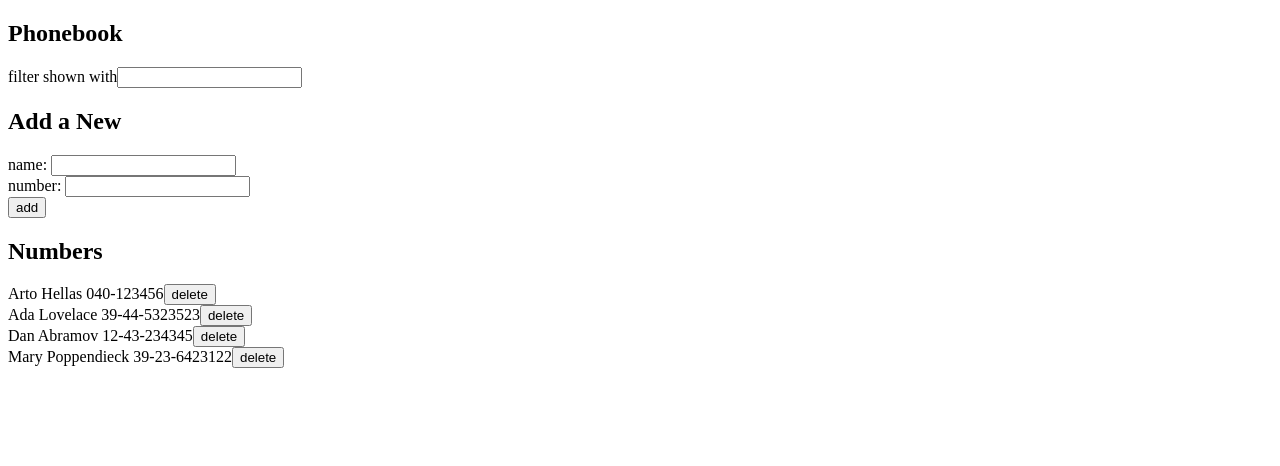
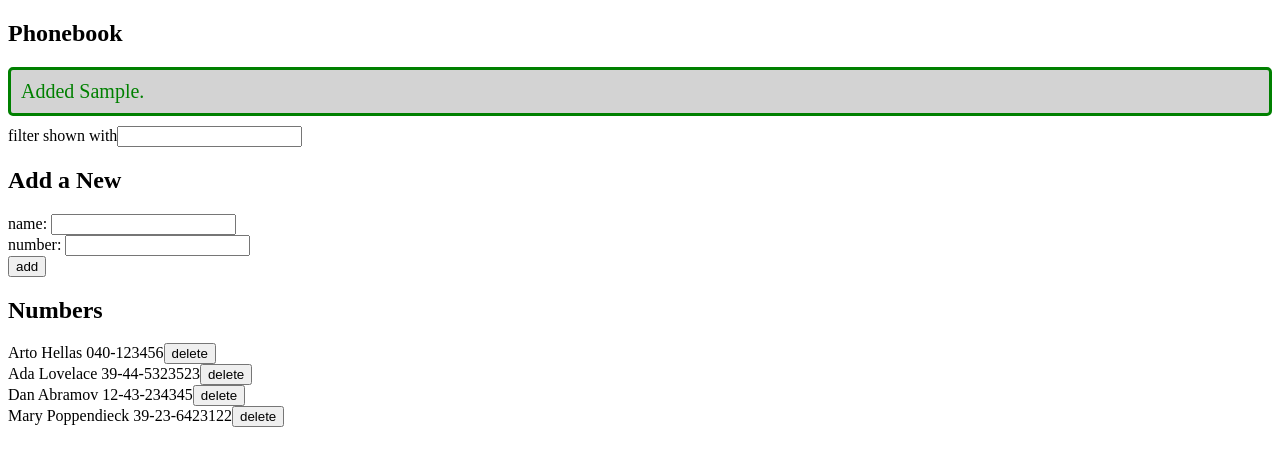
Before and after one commit to Antenni/fullstack, a React (Create React App) app in the folder part2/phonebook/: page / in a window 1280 px wide. Both pictures are taken after typing "Sample", "Sample" into the empty fields and a click on the button "add". Shown: the top 466 px of the page. Built offline with nearby package versions, Linux system fonts and the light colour scheme; no server answers; data requests are answered from the project's data file.

Commit message:
2.19 done

```diff
--- a/part2/phonebook/src/App.js
+++ b/part2/phonebook/src/App.js
@@ -3,6 +3,7 @@ import Filter from './Filter'
 import PersonForm from './PersonForm'
 import Persons from './Persons'
 import personService from './services/persons'
+import Notification from './Notification'
 
 const App = () => {
 
@@ -10,6 +11,7 @@ const App = () => {
   const [newName, setNewName] = useState('')
   const [newNumber, setNewNumber] = useState('')
   const [newSearch, setNewSearch] = useState('')
+  const [confirmMessage,setConfirmMessage] = useState(null)
 
   useEffect(() => {
     personService
@@ -70,7 +72,13 @@ const App = () => {
           setPersons(persons.map(person => person.id===responsedata.id?responsedata:person))
         })
       }
- }
+    }
+
+    setConfirmMessage(`Added ${newName}.`)
+    setTimeout(() => {
+      setConfirmMessage(null)
+    },5000)
+
     setNewName('')
     setNewNumber('')
     }
@@ -78,6 +86,7 @@ const App = () => {
     return (
       <div>
         <h2>Phonebook</h2>
+        <Notification message={confirmMessage} />
         <Filter title="filter shown with"
         name={newSearch} handleFunction={addNewSearch} />
         <h2>Add a New</h2>
--- /dev/null
+++ b/part2/phonebook/src/Notification.js
@@ -0,0 +1,11 @@
+import React from 'react'
+
+const Notification = ({message}) => {
+  if(message === null)
+  return null;
+  return (
+    <div className='confirmm'>{message}</div>
+  )
+}
+
+export default Notification
--- a/part2/phonebook/src/index.css
+++ b/part2/phonebook/src/index.css
@@ -1,13 +1,9 @@
-body {
-  margin: 0;
-  font-family: -apple-system, BlinkMacSystemFont, 'Segoe UI', 'Roboto', 'Oxygen',
-    'Ubuntu', 'Cantarell', 'Fira Sans', 'Droid Sans', 'Helvetica Neue',
-    sans-serif;
-  -webkit-font-smoothing: antialiased;
-  -moz-osx-font-smoothing: grayscale;
+.confirmm {
+  color:green;
+  background: lightgrey;
+  font-size: 20px;
+  border-style: solid;
+  border-radius: 5px;
+  padding: 10px;
+  margin-bottom: 10px;
 }
-
-code {
-  font-family: source-code-pro, Menlo, Monaco, Consolas, 'Courier New',
-    monospace;
-}
--- a/part2/phonebook/src/index.js
+++ b/part2/phonebook/src/index.js
@@ -1,5 +1,6 @@
 import ReactDOM from 'react-dom/client'
 import App from './App'
+import './index.css'
 
 
 ReactDOM.createRoot(document.getElementById('root')).render(<App />)
```
